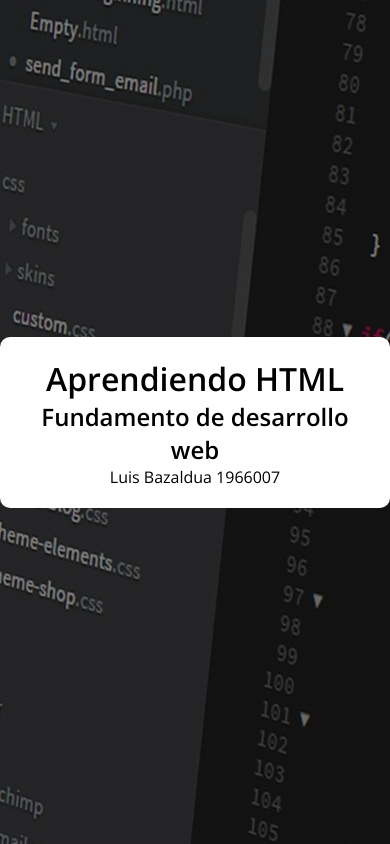
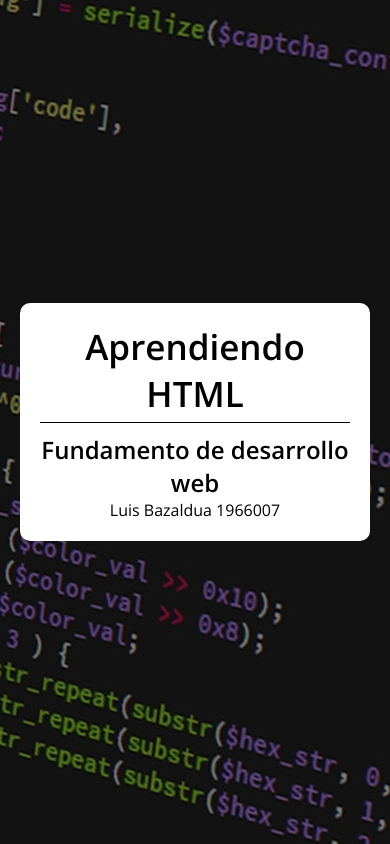
Before and after one commit to bazalduadw/bazaldua-practica1, a plain HTML site: page index.html in a window 390 px wide. Drawn offline with nearby package versions, Linux system fonts and the light colour scheme.

Commit message:
ajustando version mobile

```diff
--- a/index.html
+++ b/index.html
@@ -11,9 +11,9 @@
 
     <div class="contenedor">
         <div class="contenedor-info">
-            <h1>Aprendiendo HTML</h1>
-            <h2>Fundamento de desarrollo web</h2>
-            <p>Luis Bazaldua 1966007</p>
+            <h1 class="titulo">Aprendiendo HTML</h1>
+            <h2 class="subtitulo">Fundamento de desarrollo web</h2>
+            <p class="parrafo">Luis Bazaldua 1966007</p>
         </div>
 
     </div>
--- a/styles.css
+++ b/styles.css
@@ -24,3 +24,20 @@
     text-align: center;
     border-radius: 10px;
 }
+
+.titulo{
+    font-size: 35px;
+    border-bottom: 1px solid black;
+    padding-bottom: 5px;
+    margin-bottom: 10px;
+}
+
+@media screen and (max-width: 900px){
+    .contenedor{
+        background-position: center;
+    }
+
+    .contenedor-info {
+        margin: 0px 20px 0px 20px;
+    }
+}
```
